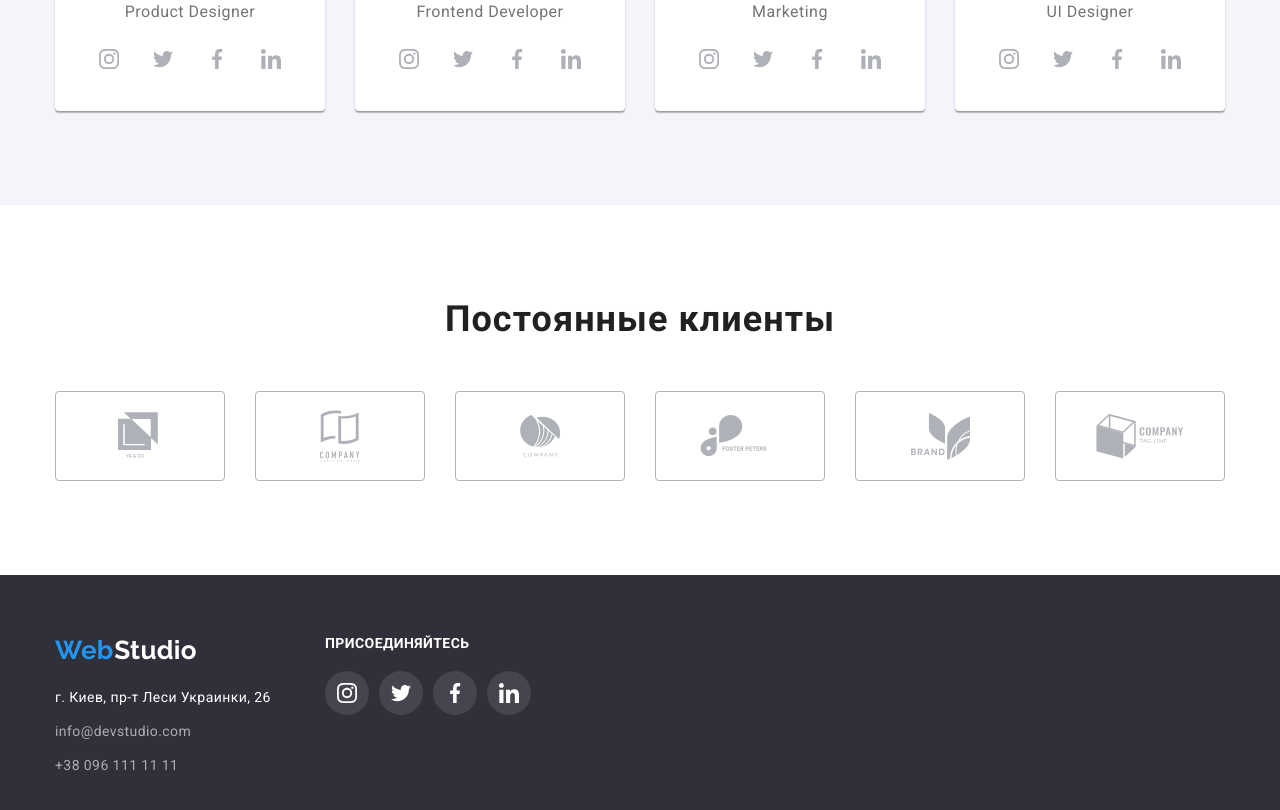
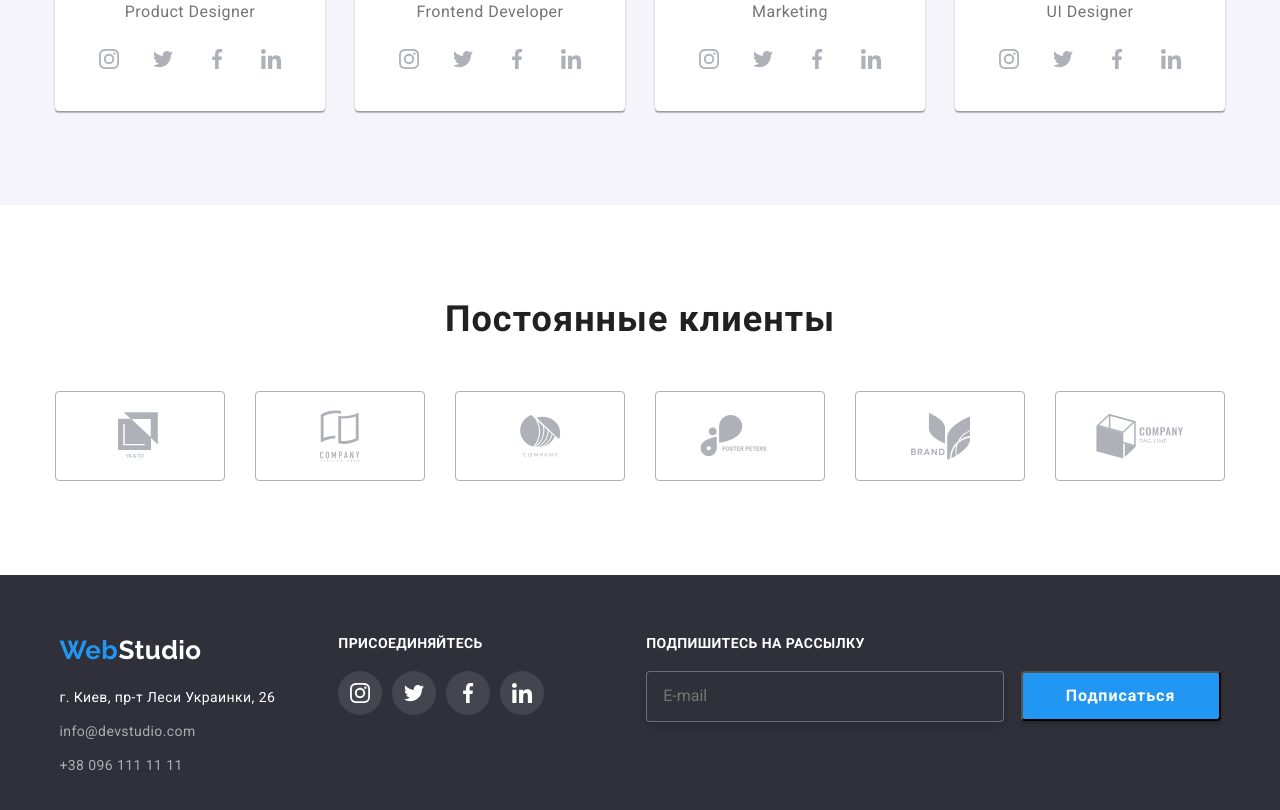
Before and after one commit to Inna-Misko/goit-markup-hw-06, a plain HTML site: page index.html in a window 1280 px wide. Shown: the part 2102-2912 px from the top of the page. Drawn offline with nearby package versions, Linux system fonts and the light colour scheme.

Commit message:
добавляет формы футер и бекдроп

```diff
--- a/css/style.css
+++ b/css/style.css
@@ -572,6 +572,7 @@ a {
 
 .footer-flexbox {
   display: flex;
+  justify-content: space-around;
 }
 
 .footer-box {
@@ -661,6 +662,67 @@ a {
   background-color: var(--accent-color);
 }
 
+.sub-title {
+  display: block;
+  margin-left: 93px;
+  margin-bottom: 20px;
+  font-family: Roboto;
+  font-style: 400;
+  font-weight: 700;
+  font-size: 14px;
+  line-height: 16px;
+  letter-spacing: 0.03em;
+  text-transform: uppercase;
+
+  color: #ffffff;
+}
+
+.sub-btn {
+  position: relative;
+  width: 200px;
+  height: 50px;
+  /* padding-top: 10px;
+  padding-bottom: 10px;
+  padding-left: 29px;
+  padding-right: 62px; */
+  margin-left: 12px;
+
+  font-family: Roboto;
+  font-style: 400;
+  font-weight: 700;
+  font-size: 16px;
+  line-height: 30px;
+  letter-spacing: 0.06em;
+
+  background: #2196f3;
+  box-shadow: 0px 4px 4px rgba(0, 0, 0, 0.15);
+  border-radius: 4px;
+  background-color: var(--accent-color);
+  color: var(--white);
+}
+
+.icon_send {
+  position: absolute;
+  fill: var(--white);
+  width: 24px;
+  height: 24px;
+}
+
+.sub-input {
+  display: inline-block;
+  margin-left: 93px;
+  padding: 15px 16px;
+  width: 358px;
+
+  border: 1px solid rgba(255, 255, 255, 0.3);
+  box-sizing: border-box;
+  filter: drop-shadow(0px 4px 4px rgba(0, 0, 0, 0.15));
+  border-radius: 4px;
+  background-color: var(--bg-footer-color);
+}
+
+/* Backdrop */
+
 .backdrop {
   position: fixed;
   top: 0;
@@ -677,10 +739,10 @@ a {
 .modal {
   position: absolute;
   z-index: 100;
+  padding: 8px;
 
   display: flex;
-  justify-content: flex-end;
-  padding: 8px 8px;
+  flex-direction: column;
   min-width: 528px;
   min-height: 581px;
   background: var(--white);
@@ -694,10 +756,6 @@ a {
 }
 
 .elips {
-  display: flex;
-  justify-content: center;
-  align-items: center;
-
   width: 30px;
   height: 30px;
   background-color: var(--white);
@@ -705,6 +763,12 @@ a {
   border: 1px solid rgba(0, 0, 0, 0.1);
 }
 
+.close-btn {
+  width: 11px;
+  height: 11px;
+  fill: #000000;
+}
+
 .backdrop.is-hidden {
   opacity: 0;
   pointer-events: none;
--- a/index.html
+++ b/index.html
@@ -416,6 +416,19 @@
               </li>
             </ul>
         </div>
+        <div class="subscription flex-box">
+          <form action="#" method="post">
+            <label class="sub-title" for="mail">Подпишитесь на рассылку</label>
+            <input class="sub-input" type="email" name="user-mail" id="mail" placeholder="E-mail">
+            <button class="sub-btn" type="submit">Подписаться
+              <svg class="icon_send">
+                <use herf="./img/symbol-defs.svg#icon_send"></use>
+              </svg>
+            </button>
+
+          </form>
+
+        </div>
         </div>
       </div>
     </footer>
@@ -423,9 +436,19 @@
     <div class="backdrop is-hidden" data-modal>
       <div class="modal">
           <button class="elips" data-modal-close>
-            <img src="./img/close-btn.svg" alt="close" width="18">
+            <svg class="close-btn">
+              <use href="./img/symbol-defs.svg#vector"></use>
+            </svg>
           </button>
-        </div>
+        <p>Оставьте свои данные, мы вам перезвоним</p>
+        <form action="#" method="POST" >
+          <label for="name">Имя</label>
+          <input type="text" name="user-name" id="name">
+          <label for="tell">Телефон</label>
+          <input type="tel" name="telephone" id="tell">
+          <label for="mail">Почта</label>
+          <input type="e-mail" name="mail" id="mail">
+        </form>
       </div>
     </div>
 
```
Also changed, not shown: img/icon_send.svg (added), img/symbol-defs.svg (added).
